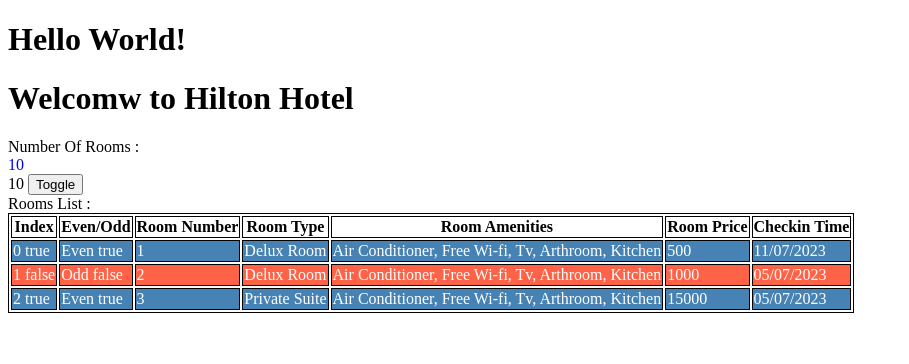
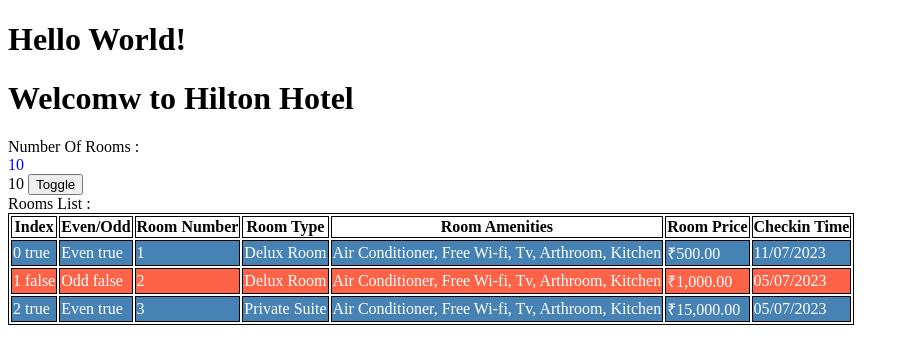
Before and after one commit to lalitsiraswa/angular-course-great-learning, an Angular app: page / in a window 1280 px wide. Shown: the top 364 px of the page, without its empty margins (0-909 px from the left). Built offline with nearby package versions, Linux system fonts and the light colour scheme.

Commit message:
currency pipe

```diff
--- a/src/app/rooms/rooms.component.html
+++ b/src/app/rooms/rooms.component.html
@@ -32,7 +32,7 @@
             <td>{{room.roomNumber}}</td>
             <td>{{room.roomType}}</td>
             <td>{{room.amenities | titlecase}}</td> <!-- lowercase/uppercase/titlecase pipe  -->
-            <td>{{room.price}}</td>
+            <td>{{room.price | currency: 'INR'}}</td> <!-- currency pipe -->
             <!-- https://angular.io/api/common/DatePipe -->
             <td>{{room.checkinTime | date : 'dd/MM/YYYY'}}</td> <!-- date pipe "date : 'short'" -->
         </tr>
```
